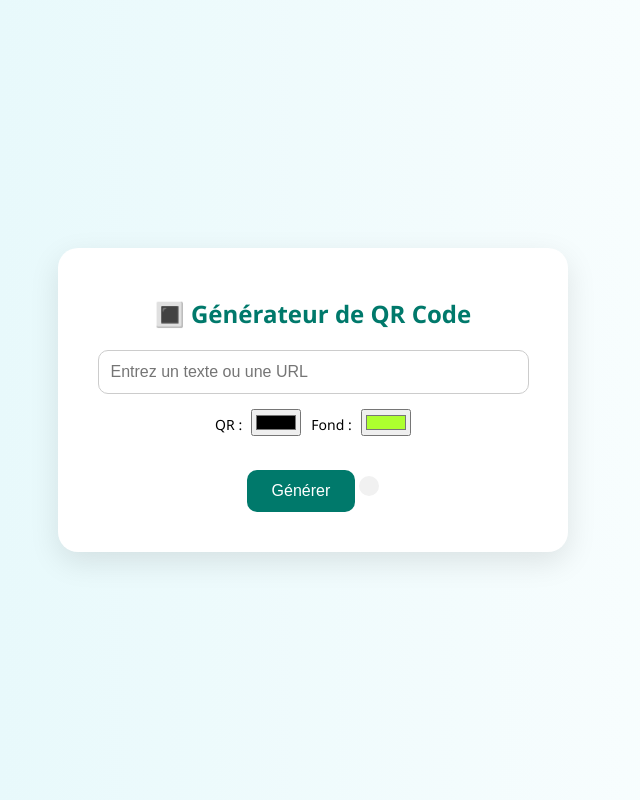
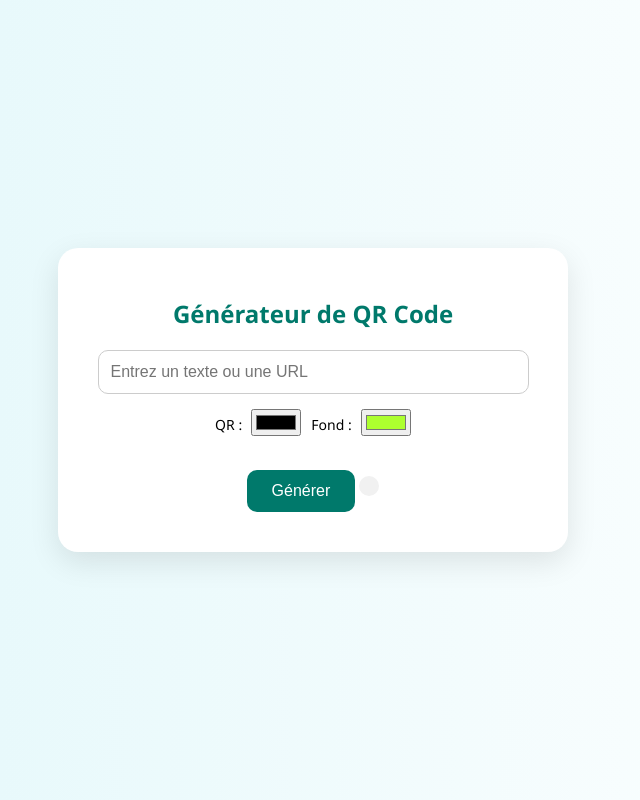
Before and after one commit to Bened45/code-QR, a plain HTML site: page index.html in a window 1280 px wide. Shown: the whole page, without its empty margins (327-967 px from the left). Drawn offline with Linux system fonts and the light colour scheme.

Commit message:
Update index.html

```diff
--- a/index.html
+++ b/index.html
@@ -88,7 +88,7 @@
 </head>
 <body>
   <div class="container">
-    <h2>🔳 Générateur de QR Code</h2>
+    <h2> Générateur de QR Code</h2>
     <input type="text" id="text" placeholder="Entrez un texte ou une URL" oninput="checkInput()" />
     <div class="color-pickers">
       <div>
```
